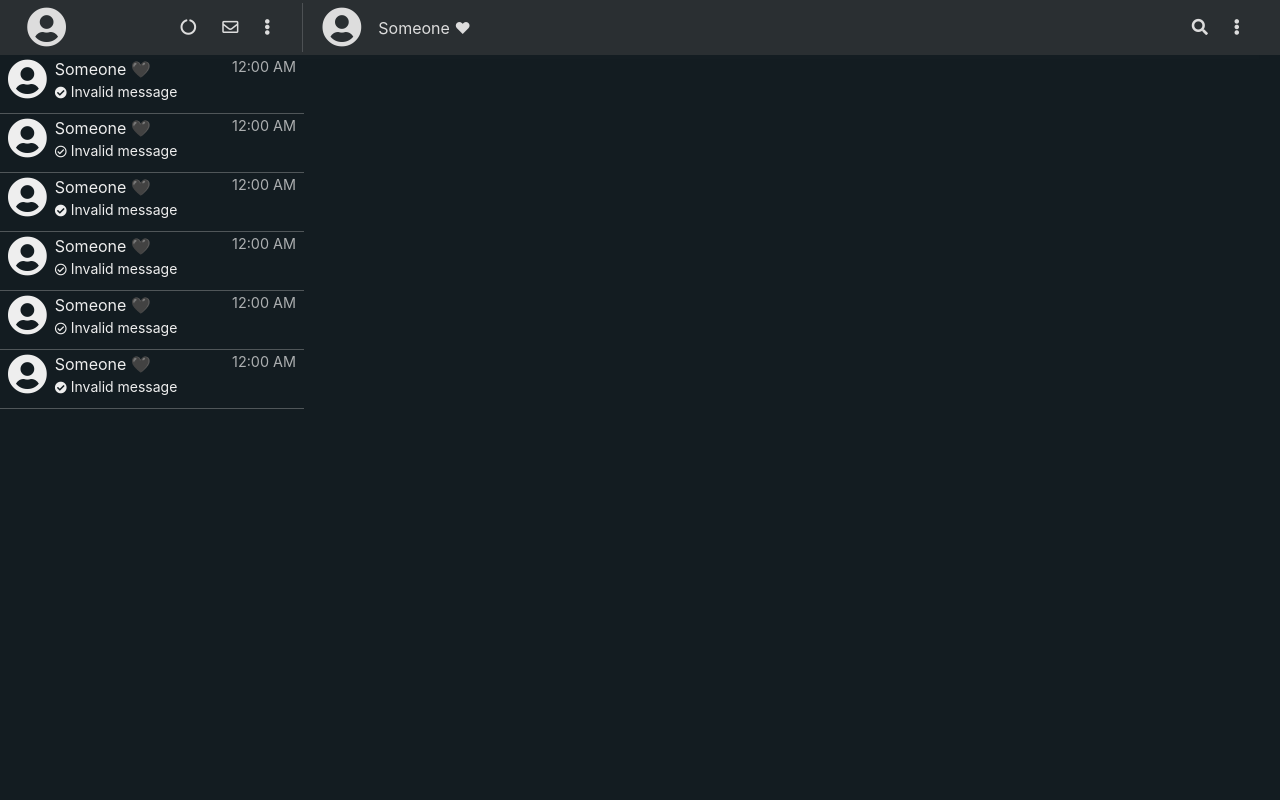
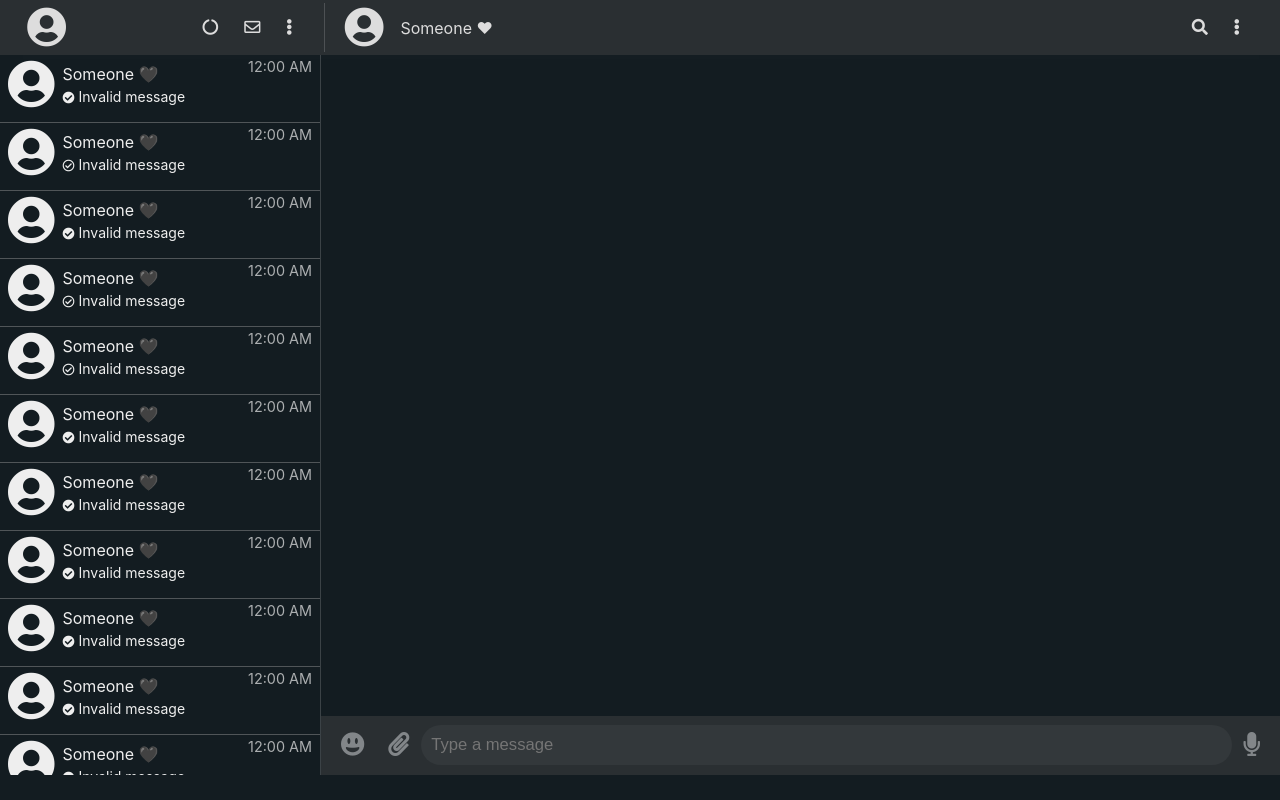
Before and after one commit to Dparmar006/whatsapp-clone-react, a React (Create React App) app: page / in a window 1280 px wide. Built offline with nearby package versions, Linux system fonts and the light colour scheme.

Commit message:
Skeleton ready without Chatscreen

```diff
--- a/public/index.html
+++ b/public/index.html
@@ -4,7 +4,7 @@
     <meta charset="utf-8" />
     <link rel="icon" href="%PUBLIC_URL%/favicon.ico" />
     <meta name="viewport" content="width=device-width, initial-scale=1" />
-    <meta name="theme-color" content="#000000" />
+    <meta name="theme-color" content="#111111" />
     <meta
       name="description"
       content="Web site created using create-react-app"
--- a/src/App.css
+++ b/src/App.css
@@ -1,7 +1,11 @@
 main {
   display: flex;
+  position: relative;
 }
 
+.chatlist {
+  width: 25%;
+}
 .chatscreen {
   height: 90vh;
   flex: 1;
--- a/src/Components/ChatList.css
+++ b/src/Components/ChatList.css
@@ -1,5 +1,19 @@
 .chatlist {
   min-width: 19rem;
   max-width: 24rem;
-  height: 100%;
+  height: 90vh;
+  overflow-y: scroll;
+  border-right: 1px solid rgba(221, 221, 221, 0.2);
+  scroll-behavior: smooth;
 }
+.chatlist::-webkit-scrollbar {
+  width: 7px;
+}
+.chatlist::-webkit-scrollbar-thumb {
+  background-color: #323739;
+  border: none;
+  margin: 2px 5px;
+}
+.chatlist::-webkit-scrollbar-track {
+  background-color: #131c21;
+}
--- a/src/Components/ChatList.js
+++ b/src/Components/ChatList.js
@@ -11,6 +11,20 @@ const ChatList = () => {
       <ChatTile />
       <ChatTile />
       <ChatTile msgStatus="fa fa-check-circle" />
+      <ChatTile msgStatus="fa fa-check-circle" />
+      <ChatTile msgStatus="fa fa-check-circle" />
+      <ChatTile msgStatus="fa fa-check-circle" />
+      <ChatTile msgStatus="fa fa-check-circle" />
+      <ChatTile msgStatus="fa fa-check-circle" />
+      <ChatTile msgStatus="fa fa-check-circle" />
+      <ChatTile msgStatus="fa fa-check-circle" />
+      <ChatTile msgStatus="fa fa-check-circle" />
+      <ChatTile msgStatus="fa fa-check-circle" />
+      <ChatTile msgStatus="fa fa-check-circle" />
+      <ChatTile msgStatus="fa fa-check-circle" />
+      <ChatTile msgStatus="fa fa-check-circle" />
+      <ChatTile msgStatus="fa fa-check-circle" />
+      <ChatTile msgStatus="fa fa-check-circle" />
     </div>
   );
 };
--- /dev/null
+++ b/src/Components/ChatScreen.css
@@ -0,0 +1,31 @@
+.chatscreen {
+  height: 100%;
+  width: 100%;
+}
+.chatscreen__container {
+  height: 90vh;
+  display: grid;
+}
+.chatscreen__inputs {
+  display: flex;
+  align-self: end;
+  align-items: center;
+  padding: 0 0.5em;
+  background-color: #2a2f32;
+}
+.chatscreen__buttons .icon-button {
+  font-size: 1.5em;
+  padding: 0.5em;
+  color: #828689;
+}
+.chatscreen__chat-input {
+  flex: 1;
+  padding: 0.6em;
+  margin: 0.6em 0;
+  outline: none;
+  border: none;
+  border-radius: 24px;
+  background-color: #33383b;
+  color: #ddd;
+  font-size: 1.04rem;
+}
--- a/src/Components/ChatScreen.js
+++ b/src/Components/ChatScreen.js
@@ -1,7 +1,32 @@
 import React from "react";
-
+import "./ChatScreen.css";
 const ChatScreen = ({ name }) => {
-  return <section className="chatscreen"></section>;
+  return (
+    <section className="chatscreen">
+      <div className="chatscreen__container">
+        <div className="chatscreen__inputs">
+          <div className="chatscreen__buttons">
+            <button className="icon-button">
+              <i class="fas fa-grin-alt"></i>
+            </button>
+            <button className="icon-button">
+              <i class="fas fa-paperclip"></i>
+            </button>
+          </div>
+          <input
+            type="text"
+            placeholder="Type a message"
+            className="chatscreen__chat-input"
+          />
+          <div className="chatscreen__buttons">
+            <button className="icon-button">
+              <i class="fas fa-microphone"></i>
+            </button>
+          </div>
+        </div>
+      </div>
+    </section>
+  );
 };
 
 export default ChatScreen;
--- a/src/Components/ChatTile.css
+++ b/src/Components/ChatTile.css
@@ -4,16 +4,16 @@
   padding: 0.5em;
   padding-top: 0;
   border-bottom: 0.1px solid rgba(170, 170, 170, 0.404);
-  transition: all 350ms ease-in-out;
+  transition: all 250ms ease-in-out;
   cursor: pointer;
 }
 
 .tile:hover {
-  background-color: #eeeeee17;
+  background-color: #323739;
 }
 
 .tile-dp {
-  font-size: 2.5rem;
+  font-size: 3rem;
 }
 
 .tile-msginfo {
--- a/src/Components/Header.css
+++ b/src/Components/Header.css
@@ -10,7 +10,8 @@
   display: flex;
   justify-content: space-between;
   min-width: 16rem;
-  max-width: 24rem;
+  width: 22%;
+  max-width: 30%;
   padding: 0 1.2em;
   align-items: center;
   border-right: 1px solid rgba(221, 221, 221, 0.2);
@@ -30,7 +31,7 @@
   padding: 0.8em;
   /* margin-left: 0.5rem; */
   color: #ddd;
-  border-radius: 50%;
+  border-radius: 150px;
   border: none;
   transition: all 0.3s;
   font-size: 1.01rem;
```
Also changed, not shown: 2 other files (tests, documents, lock files or other folders).
